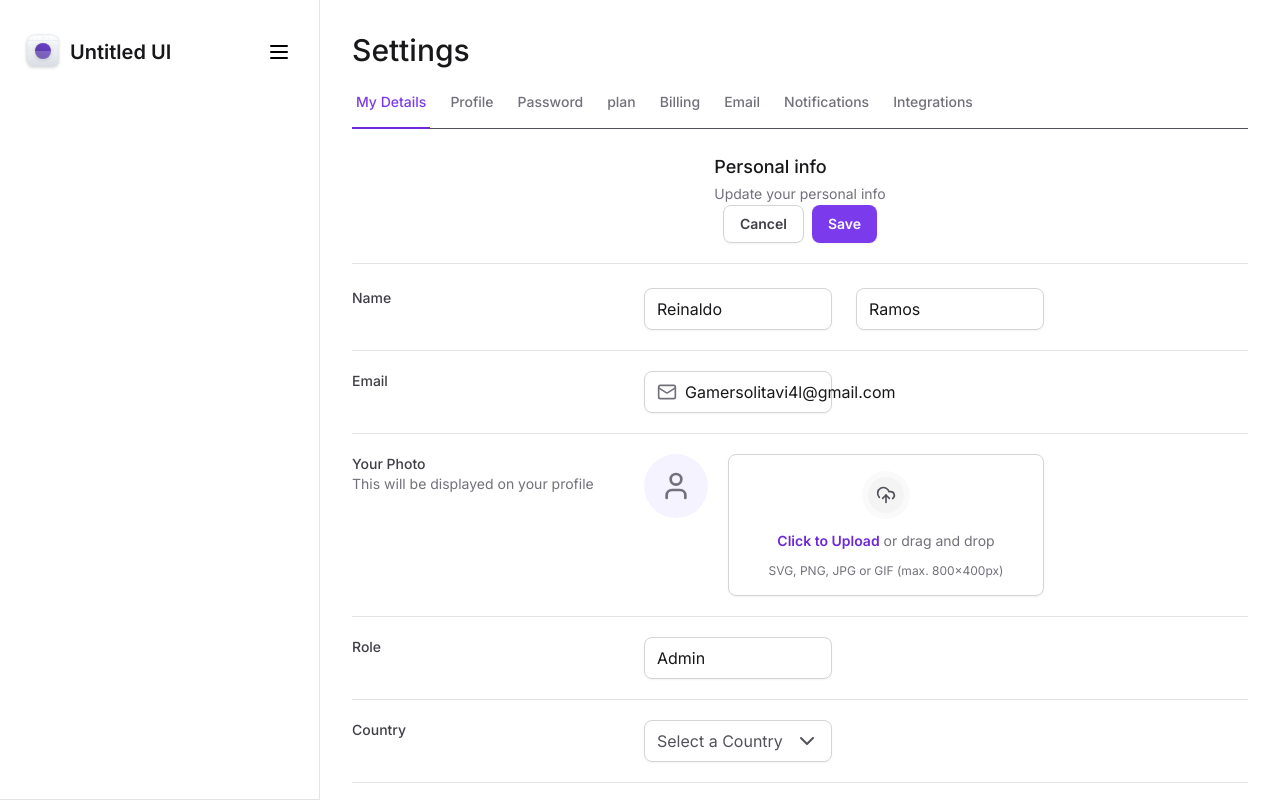
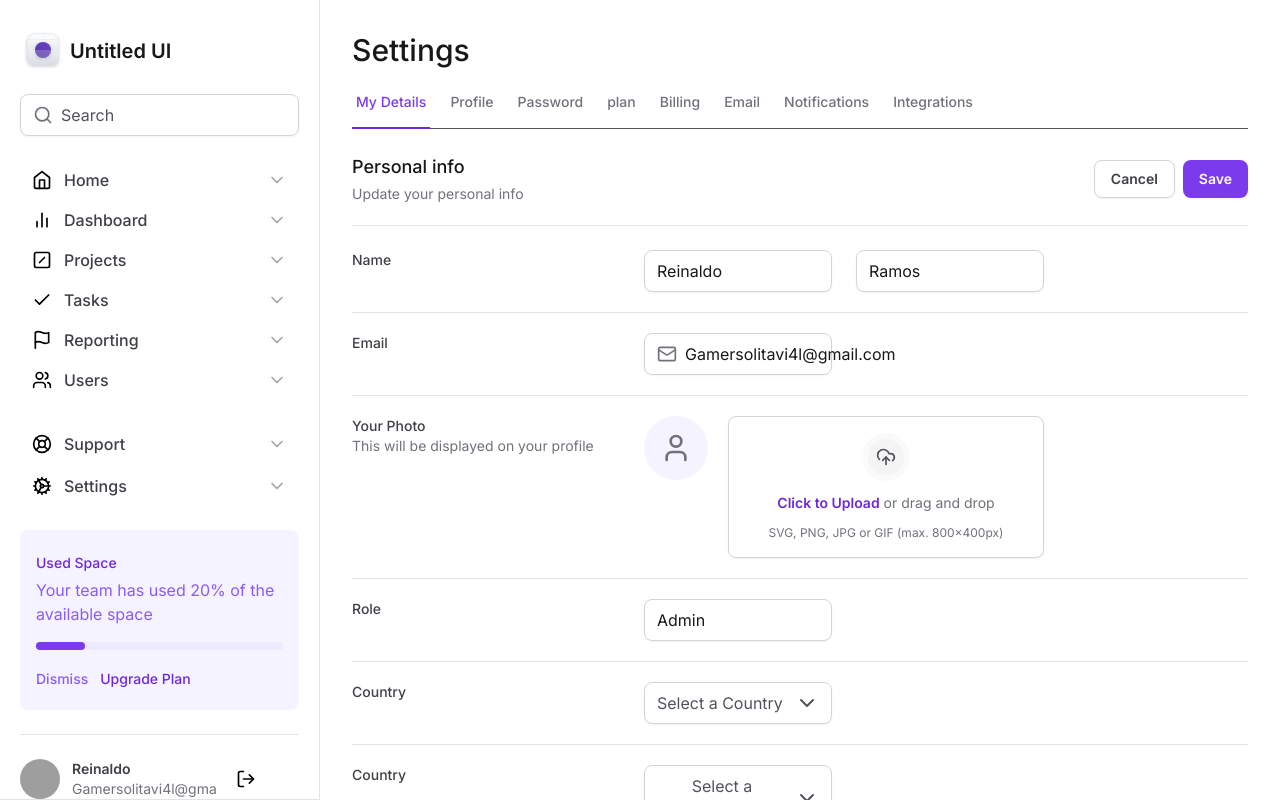
Before and after one commit to ReinaldoARamos/Tailwind, a Next.js app: page / in a window 1280 px wide. Shown: the top 800 px of the page. Built offline with nearby package versions, Linux system fonts and the light colour scheme; grey boxes are pictures that could not be loaded.

Commit message:
arrumando erro da sidebar sumindo com o conteudo no lG

```diff
--- a/src/app/components/sidebar/index.tsx
+++ b/src/app/components/sidebar/index.tsx
@@ -19,21 +19,24 @@ import { UsedSpaceWidget } from './UsedSpaceWidget'
 import { Profile } from './Profile'
 import { InputControls, InputPrefix, InputRoot } from './input'
 import { Button } from '../Button'
-
+import { useAutoAnimate } from '@formkit/auto-animate/react'
 export default function Sidebar() {
+  const [parent] = useAutoAnimate()
   return (
     <Collapsible.Root className="border-b border-zinc-200  flex flex-col gap-6 p-4  data-[state=open]:bottom-0  lg:data-[state=closed]:bottom-0 fixed left-0 top-0 right-0 z-20 bg-white lg:right-auto lg:w-80 lg:border-r lg:px-5 lg:py-8">
-      <div className="flex items-center justify-between  ">
+      <div className="flex items-center  ">
         <LogoMark />
-        <Collapsible.Trigger asChild>
-          <Button variant="ghost">
-            <Menu className="h-6 w-6 " />
-          </Button>
-        </Collapsible.Trigger>
+        <div className="lg:hidden">
+          <Collapsible.Trigger asChild>
+            <Button variant="ghost">
+              <Menu className="h-6 w-6 " />
+            </Button>
+          </Collapsible.Trigger>
+        </div>
       </div>
       <Collapsible.Content
         forceMount
-        className=" flex flex-1 flex-col gap-6 data-[state=closed]:hidden lg:data-[state=closed]:flex]"
+        className=" flex  flex-1 flex-col gap-6 data-[state=closed]:hidden lg:data-[state=closed]:flex"
       >
         <InputRoot>
           <InputPrefix>
--- a/src/app/page.tsx
+++ b/src/app/page.tsx
@@ -24,7 +24,7 @@ export default function Home() {
       <h1 className="text-3xl font-medium text-zinc-900">Settings</h1>
       <SettingsTabs />
       <div className="mt-6 flex flex-col  ">
-        <div className="flex lg:flex-row lg:flex-col justify-between pb-5 items-center border-b border-zinc-200">
+        <div className="flex flex-col  lg:flex-row justify-between pb-5 items-center border-b border-zinc-200">
           <div className="space-y-1">
             <h2 className="text-lg font-medium text-zinc-900">Personal info</h2>
             <span className="text-sm text-zinc-500">
```
